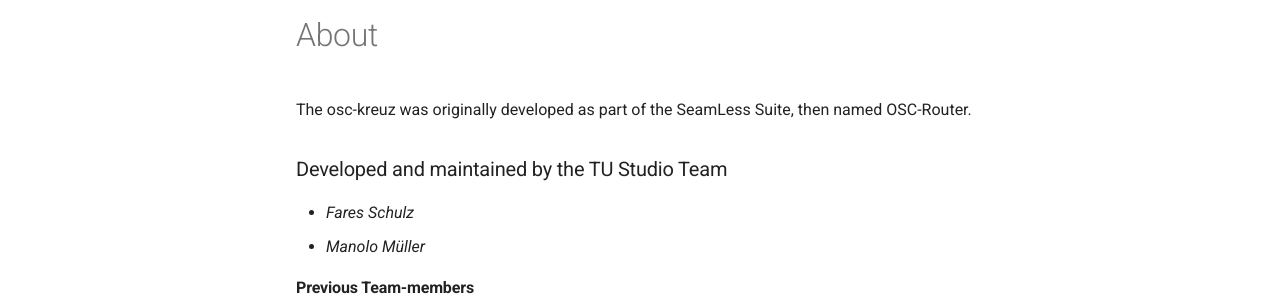
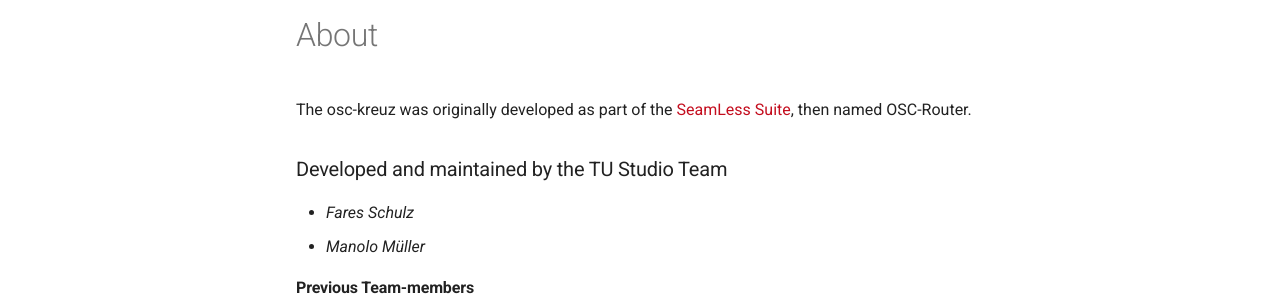
Before and after one commit to tu-studio/osc-kreuz, an MkDocs documentation site: the page built from docs/docs/index.md, in a window 1280 px wide. Shown: the part 283-579 px from the top of the page. Built offline with MkDocs 1.6.1 and Material for MkDocs 9.7.7, drawn with Linux system fonts in a browser that asks for light colours; comment, search, counter and statistics services are not loaded; part of the change alters nothing that is shown.

```diff
--- a/docs/docs/index.md
+++ b/docs/docs/index.md
@@ -5,7 +5,7 @@ The osc-kreuz serves as a central router for OSC messages in a multiclient spati
 
 # About
 
-The osc-kreuz was originally developed as part of the SeamLess Suite, then named OSC-Router.
+The osc-kreuz was originally developed as part of the [SeamLess Suite](https://tu-studio.github.io/seamless-docs/), then named OSC-Router.
 
 ### Developed and maintained by the TU Studio Team
 - *Fares Schulz*
```
